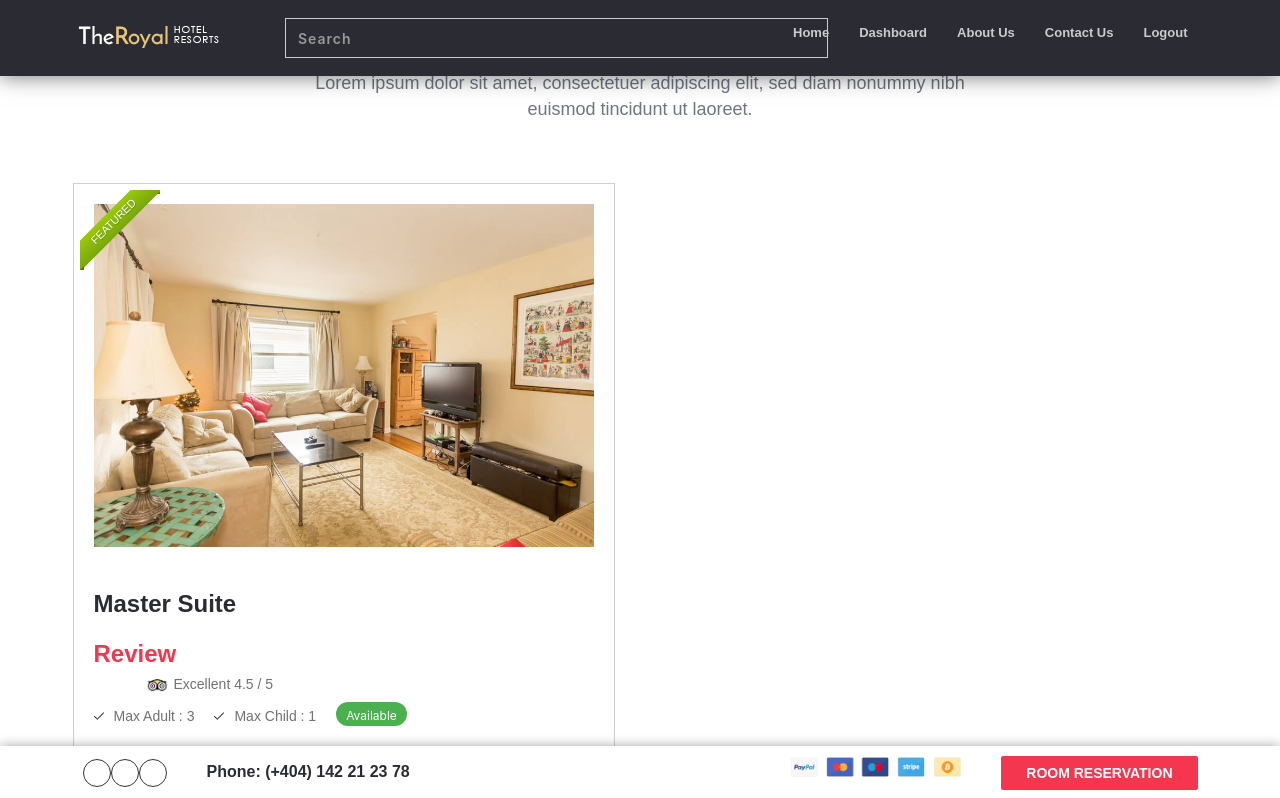
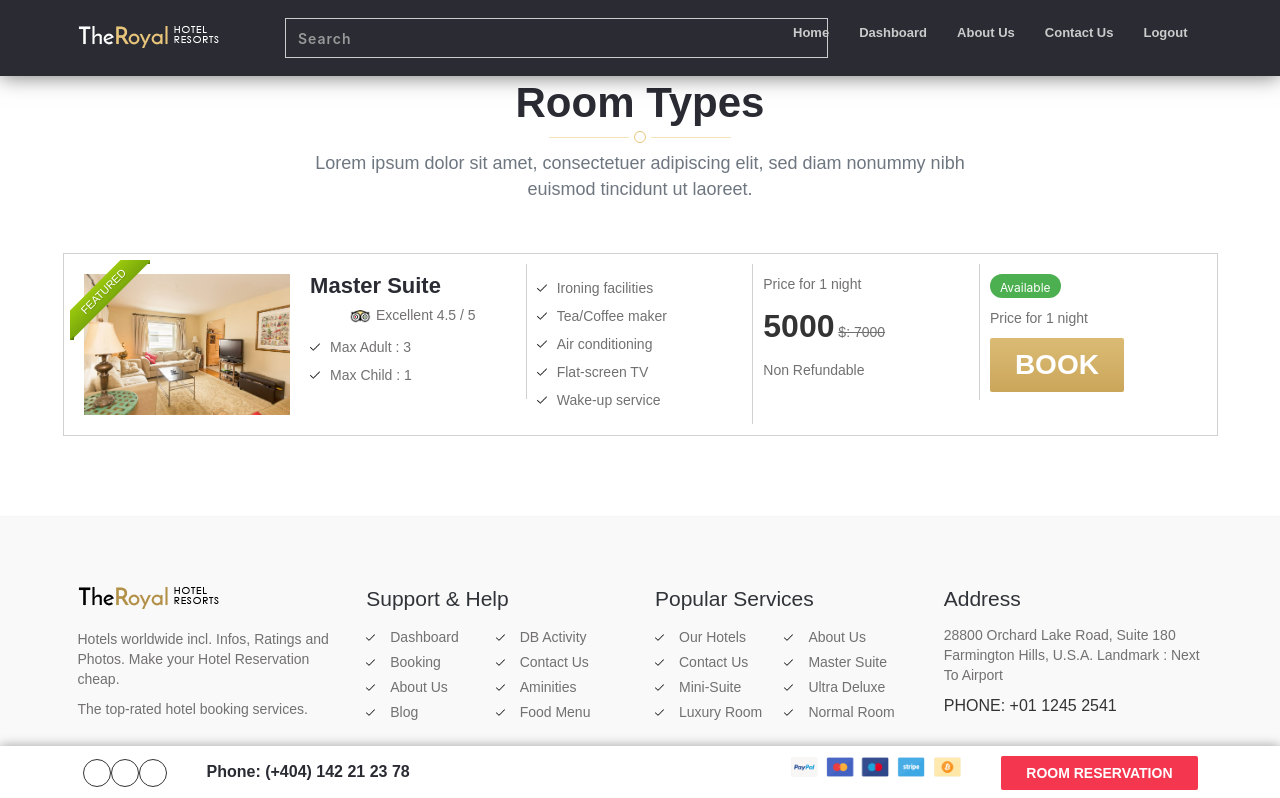
Before and after one commit to Minor-project-2/review-system, a React (Create React App) app: page /rstlist in a window 1280 px wide. Shown: the top 798 px of the page. Built offline with nearby package versions, Linux system fonts and the light colour scheme; a web font is replaced by a local one.

Commit message:
list view fixed

```diff
--- a/src/App.jsx
+++ b/src/App.jsx
@@ -11,7 +11,11 @@ import {
 } from "react-router-dom";
 
 function App() {
-	let data = [
+	const result = (query) => {
+		console.log(query);
+	};
+
+	const data = [
 		{
 			sno: 1,
 			title: "salted fried chicken 1",
@@ -30,11 +34,11 @@ function App() {
 			desc: "Tomato soup with croutons, small ceasar salad, apple juice",
 			price: "$45"
 		}
-	]
+	];
 
 	return (
 		<Router>
-			<NavBar />
+			<NavBar searchResult={result} />
 			<Switch>
 				<Route path="/rstdetail">
 					<RstDetail data={data}/>
--- a/src/MyComponents/FoodMenu.jsx
+++ b/src/MyComponents/FoodMenu.jsx
@@ -9,4 +9,4 @@ function FoodMenu(props) {
     );
 }
 
-export default FoodMenu
+export default FoodMenu;
--- a/src/MyComponents/NavBar.jsx
+++ b/src/MyComponents/NavBar.jsx
@@ -1,7 +1,18 @@
-import React from 'react';
+import React, { useState } from 'react';
 import { Link } from "react-router-dom";
 
-function NavBar() {
+function NavBar(props) {
+    const [text, settext] = useState("");
+
+    const Search = (e) => {
+        e.preventDefault();
+        if(!text) {
+            console.log("Nothing to Search!!");
+        } else {
+            console.log(text);
+            props.searchResult(text);
+        }
+    };
     return (
         <>
             <section>
@@ -11,9 +22,9 @@ function NavBar() {
                             <Link to="/"><img src="images/logo.png" alt="" /></Link>
                         </div>
                         <div className="col-sm-7 col-xs-10 col-md-8">
-                                <form role="search">
+                                <form role="search" onSubmit={ Search }>
                                     <div className="form-group pos-top-1">
-                                        <input type="text" className="form-control" placeholder="Search" />
+                                        <input type="text" value={text} onChange={ (e) => {settext(e.target.value)} } className="form-control" placeholder="Search" />
                                     </div>
                                 </form>
                             </div>
@@ -49,9 +60,9 @@ function NavBar() {
                                 </Link>
                             </div>
                             <div className="col-lg-5 col-md-4">
-                                <form className="navbar-form search-bar" role="search">
+                                <form className="navbar-form search-bar" onSubmit={ Search } role="search">
                                     <div className="form-group">
-                                        <input type="search" className="form-control" placeholder="Search" />
+                                        <input type="search" value={text} onChange={ (e) => {settext(e.target.value)} } className="form-control" placeholder="Search" />
                                     </div>
                                 </form>
                             </div>
--- a/src/MyComponents/Ratings.jsx
+++ b/src/MyComponents/Ratings.jsx
@@ -50,4 +50,4 @@ function Ratings() {
     );
 }
 
-export default Ratings
+export default Ratings;
--- a/src/MyComponents/Review.jsx
+++ b/src/MyComponents/Review.jsx
@@ -35,4 +35,4 @@ function Review() {
     );
 }
 
-export default Review
+export default Review;
--- a/src/MyComponents/RstDetail.jsx
+++ b/src/MyComponents/RstDetail.jsx
@@ -35,37 +35,37 @@ function RstDetail(props) {
                                     </ul>
                                 </div>
                             </div>
-								<div class="hp-sub-tit">
+								<div className="hp-sub-tit">
 									<h4><span>Overview</span> Room</h4>
 									<p>Aliquam id tempor sem. Cras molestie risus et lobortis congue. Donec id est consectetur, cursus tellus at, mattis lacus.</p>
 								</div>
-								<div class="hp-over">
-									<ul class="nav nav-tabs hp-over-nav">
-										<li class="active">
-											<Link data-toggle="tab" to="#home" aria-expanded="true"><img src="images/icon/a9.png" alt=""/> <span class="tab-hide">Food Menu</span>
+								<div className="hp-over">
+									<ul className="nav nav-tabs hp-over-nav">
+										<li className="active">
+											<Link data-toggle="tab" to="#home" aria-expanded="true"><img src="images/icon/a9.png" alt=""/> <span className="tab-hide">Food Menu</span>
 											</Link>
 										</li>
-										<li class="">
-											<Link data-toggle="tab" to="#menu1" aria-expanded="false"><img src="images/icon/a8.png" alt=""/> <span class="tab-hide">Overview</span>
+										<li className="">
+											<Link data-toggle="tab" to="#menu1" aria-expanded="false"><img src="images/icon/a8.png" alt=""/> <span className="tab-hide">Overview</span>
 											</Link>
 										</li>
-										<li class="">
-											<Link data-toggle="tab" to="#menu2" aria-expanded="false"><img src="images/icon/a10.png" alt=""/> <span class="tab-hide">Facilities</span>
+										<li className="">
+											<Link data-toggle="tab" to="#menu2" aria-expanded="false"><img src="images/icon/a10.png" alt=""/> <span className="tab-hide">Facilities</span>
 											</Link>
 										</li>
-										<li class="">
-											<Link data-toggle="tab" to="#menu3" aria-expanded="false"><img src="images/icon/a11.png" alt=""/> <span class="tab-hide">Other Features</span>
+										<li className="">
+											<Link data-toggle="tab" to="#menu3" aria-expanded="false"><img src="images/icon/a11.png" alt=""/> <span className="tab-hide">Other Features</span>
 											</Link>
 										</li>
 									</ul>
-									<div class="tab-content">
+									<div className="tab-content">
                                         <div id="home" className="tab-pane fade tab-space active in">
 										    {props.data.map((food)=>{
                                                 return <FoodMenu key={food.sno} data={food}/>
                                             })}
                                         </div>
-										<div id="menu1" class="tab-pane fade tab-space">
-											<div class="hp-main-overview">
+										<div id="menu1" className="tab-pane fade tab-space">
+											<div className="hp-main-overview">
 												<ul>
 													<li>Occupancy: <span>Max four Persons</span>
 													</li>
@@ -81,21 +81,21 @@ function RstDetail(props) {
 													</li>
 													<li>Internet Free <span>Yes</span>
 													</li>
-													<li>Gym : <span class="ov-yes">Yes</span>
+													<li>Gym : <span className="ov-yes">Yes</span>
 													</li>
 												</ul>
 											</div>
 										</div>
-                                        <div id="menu2" class="tab-pane fade tab-space">
-											<div class="row">
-												<div class="col-md-6 hp-ov-fac"> <img src="images/hotel/1.jpg" alt=""/> </div>
-												<div class="col-md-6">
+                                        <div id="menu2" className="tab-pane fade tab-space">
+											<div className="row">
+												<div className="col-md-6 hp-ov-fac"> <img src="images/hotel/1.jpg" alt=""/> </div>
+												<div className="col-md-6">
 													<p>Maecenas erat lorem, vulputate sed ex at, vehicula dignissim risus. Nullam non nisi congue elit cursus tempus. Nunc vel ante nec libero semper maximus. Donec cursus sed massa eget commodo. Phasellus semper neque id iaculis malesuada. Nulla efficitur dui vitae orci blandit tempor. Mauris sed venenatis nibh, sed sodales risus.</p>
 													<p>Nam sit amet tortor in elit fermentum consectetur et sit amet eros. Sed varius velit at eros tempor sodales. Fusce at enim at lectus sollicitudin pharetra at in risus. Donec ut semper turpis. Maecenas lobortis ante ut eros scelerisque, at semper augue ullamcorper.</p>
 												</div>
 											</div>
 										</div>
-                                        <div id="menu3" class="tab-pane fade tab-space">
+                                        <div id="menu3" className="tab-pane fade tab-space">
 											<p>Maecenas erat lorem, vulputate sed ex at, vehicula dignissim risus. Nullam non nisi congue elit cursus tempus. Nunc vel ante nec libero semper maximus. Donec cursus sed massa eget commodo. Phasellus semper neque id iaculis malesuada. Nulla efficitur dui vitae orci blandit tempor. Mauris sed venenatis nibh, sed sodales risus.</p>
 											<p>Nam sit amet tortor in elit fermentum consectetur et sit amet eros. Sed varius velit at eros tempor sodales. Fusce at enim at lectus sollicitudin pharetra at in risus. Donec ut semper turpis. Maecenas lobortis ante ut eros scelerisque, at semper augue ullamcorper.</p>
 											<p>Maecenas erat lorem, vulputate sed ex at, vehicula dignissim risus. Nullam non nisi congue elit cursus tempus. Nunc vel ante nec libero semper maximus. Donec cursus sed massa eget commodo. Phasellus semper neque id iaculis malesuada. Nulla efficitur dui vitae orci blandit tempor. Mauris sed venenatis nibh, sed sodales risus.</p>
@@ -139,4 +139,4 @@ function RstDetail(props) {
     );
 }
 
-export default RstDetail
+export default RstDetail;
--- a/src/MyComponents/RstLst.jsx
+++ b/src/MyComponents/RstLst.jsx
@@ -3,7 +3,7 @@ import RstLstItem from "./RstLstItem";
 
 function RstLst() {
     return (
-        <div>
+        <div className="inn-body-section pad-bot-55">
 			<div className="container">
 				<div className="row">
 					<div className="page-head">
@@ -15,11 +15,11 @@ function RstLst() {
 						</div>
 						<p>Lorem ipsum dolor sit amet, consectetuer adipiscing elit, sed diam nonummy nibh euismod tincidunt ut laoreet.</p>
 					</div>
-					<RstLstItem />
+					<RstLstItem/>
 				</div>
 			</div>
 		</div>
     );
 }
 
-export default RstLst
+export default RstLst;
--- a/src/MyComponents/RstLstItem.jsx
+++ b/src/MyComponents/RstLstItem.jsx
@@ -2,24 +2,28 @@ import React from 'react';
 
 function RstLstItem() {
     return (
-        <div>
-            <div className="room room-1">
-                <div className="ribbon ribbon-top-left"><span>Featured</span> </div>
-                <div className="r1 r-com r-com-1 r1-1"><img src="images/room/1.jpg" alt="" /> </div>
-                <div className="r2 r-com r-com-1">
-                    <h3>Master Suite</h3>
-                    <h4>Review</h4>
-                    <div className="r2-ratt"> <i className="fa fa-star"></i> <i className="fa fa-star"></i> <i className="fa fa-star"></i> <i className="fa fa-star"></i> <i className="fa fa-star"></i> <img src="images/h-trip.png" alt="" /> <span>Excellent  4.5 / 5</span> </div>
+        <div className="room">
+            <div className="ribbon ribbon-top-left"><span>Featured</span>
+            </div>
+            <div className="r1 r-com"><img src="images/room/1.jpg" alt="" />
+            </div>
+            <div className="r2 r-com">
+                <h4>Master Suite</h4>
+                <div className="r2-ratt">
+                    <i className="fa fa-star"></i>
+                    <i className="fa fa-star"></i>
+                    <i className="fa fa-star"></i>
+                    <i className="fa fa-star"></i>
+                    <i className="fa fa-star"></i>
+                    <img src="images/h-trip.png" alt="" />
+                    <span>Excellent  4.5 / 5</span>
+                </div>
                 <ul>
                     <li>Max Adult : 3</li>
                     <li>Max Child : 1</li>
-                        <li></li>
-                        <li></li>
                 </ul>
-                    <div className="r2-available r2-available-1">Available</div>
             </div>
-                <div className="r3 r-com r-com-1">
-                    <h4>Aminities</h4>
+            <div className="r3 r-com">
                 <ul>
                     <li>Ironing facilities</li>
                     <li>Tea/Coffee maker</li>
@@ -28,17 +32,18 @@ function RstLstItem() {
                     <li>Wake-up service</li>
                 </ul>
             </div>
-                <div className="r4 r-com r-com-1">
-                    <h4>Price</h4>
+            <div className="r4 r-com">
                 <p>Price for 1 night</p>
-                    <p><span className="room-price-1">5000</span> <span className="room-price">Rs: 7000</span> </p>
+                <p><span className="room-price-1">5000</span> <span className="room-price">$: 7000</span>
+                </p>
                 <p>Non Refundable</p>
             </div>
-                <div className="r5 r-com r-com-1 r5-1">
-                    <p>Price for 1 night</p> <a href="room-details-block.html" className="inn-room-book">Book</a> </div>
+            <div className="r5 r-com">
+                <div className="r2-available">Available</div>
+                <p>Price for 1 night</p> <a href="room-details-block.html" className="inn-room-book">Book</a>
             </div>
         </div>
     );
 }
 
-export default RstLstItem
+export default RstLstItem;
```
Also changed, not shown: 1 other file (tests, documents, lock files or other folders). Lines whose indentation alone changed are shown as unchanged.
